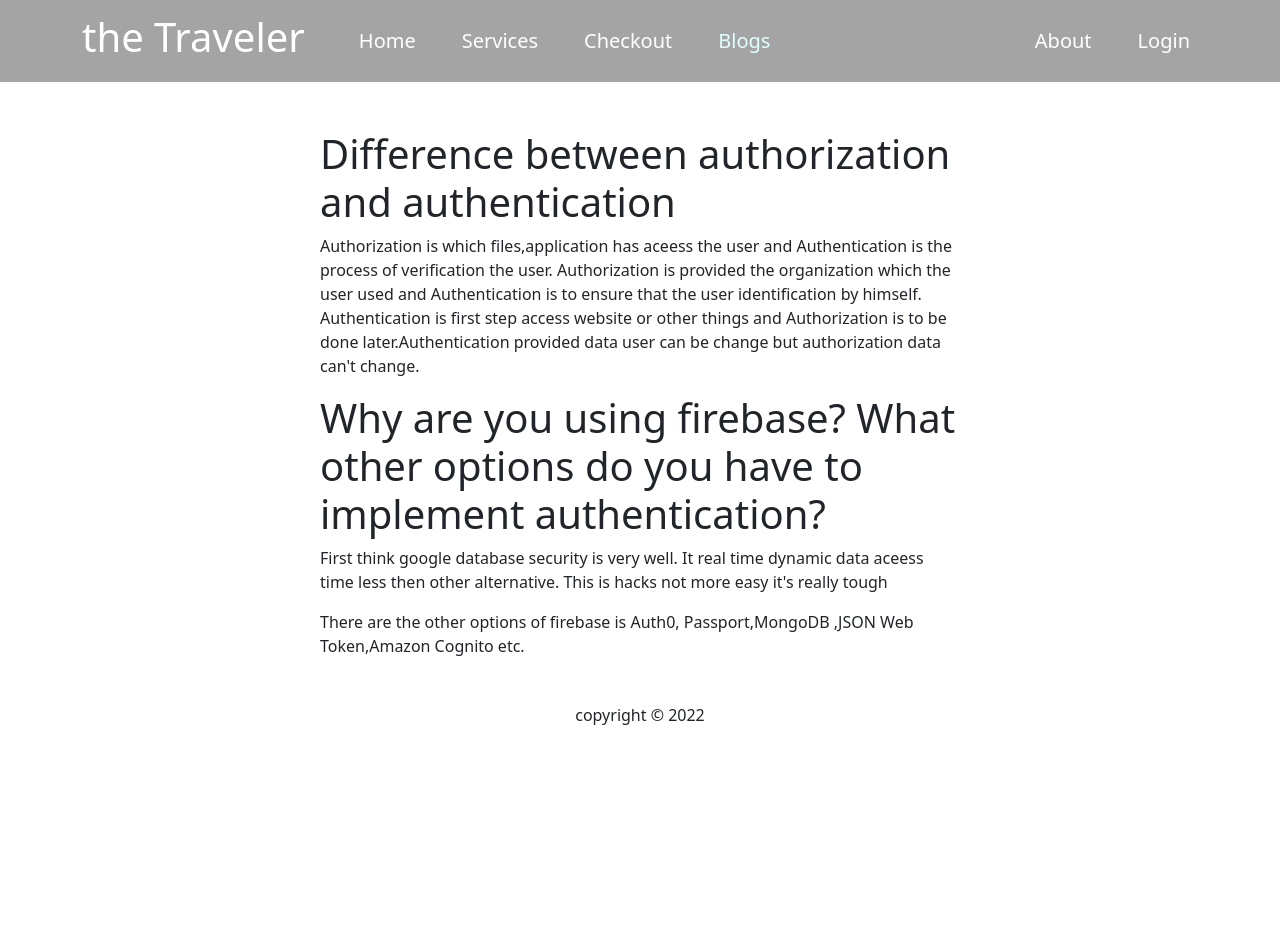
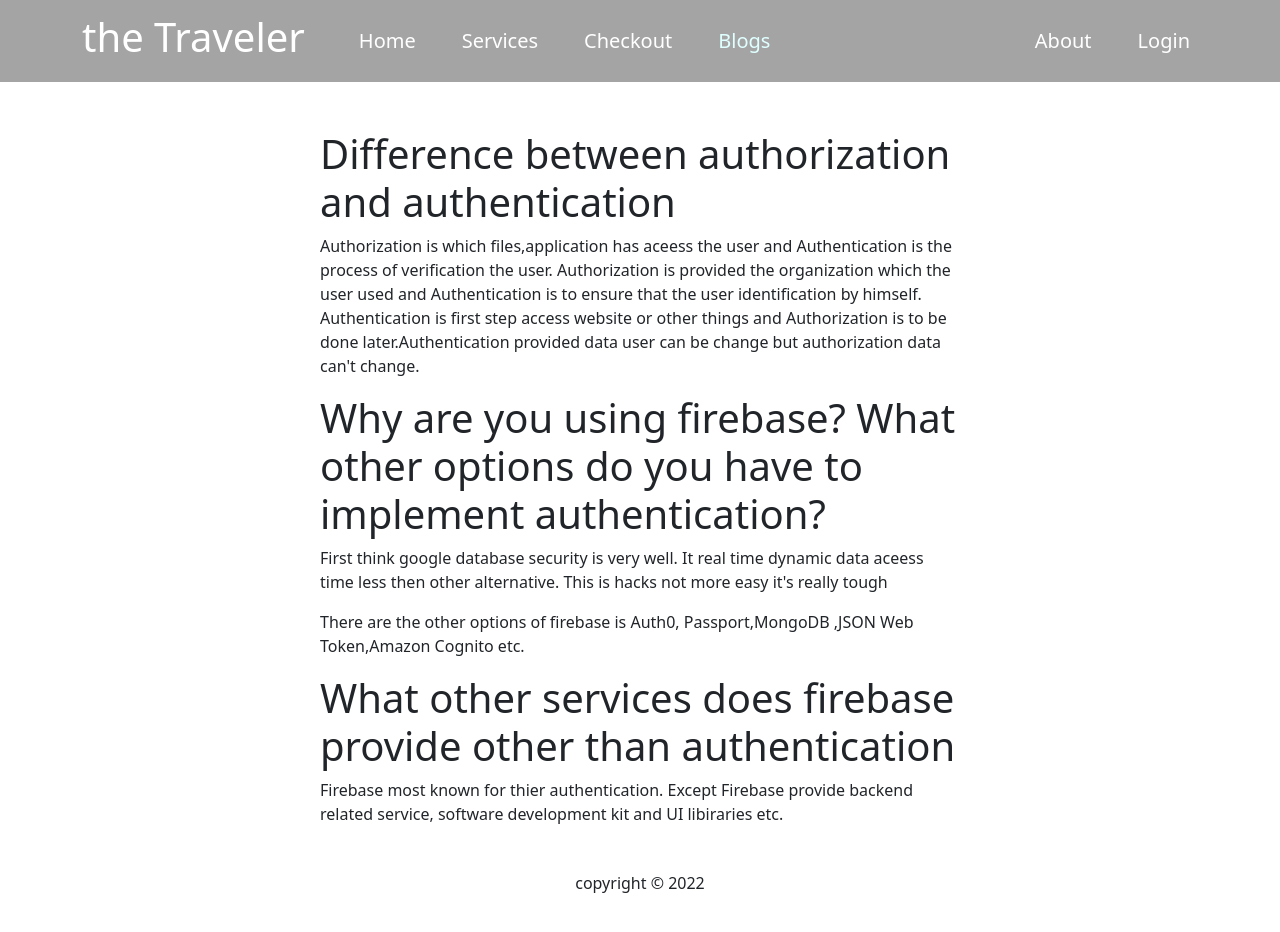
Before and after one commit to MdNadiruzzamanNibras/the-traveler, a React (Create React App) app: page /blogs in a window 1280 px wide. Shown: the top 932 px of the page. Before the commit the page ends 800 px from the top, so only its background shows below. Built offline with nearby package versions, Linux system fonts and the light colour scheme; no server answers.

Commit message:
third ques too short

```diff
--- a/src/Component/Blogs/Blogs.js
+++ b/src/Component/Blogs/Blogs.js
@@ -15,6 +15,10 @@
                 <p>First think google database security is very well. It real time dynamic data aceess time less then other alternative. This is hacks not more easy it's really tough</p>
                 <p>There are the other options of firebase is Auth0, Passport,MongoDB ,JSON Web Token,Amazon Cognito etc.</p>
             </div>
+            <div>
+                <h1> What other services does firebase provide other than authentication</h1>
+                <p>Firebase most known for thier authentication. Except Firebase provide backend related service, software development kit and UI libiraries etc.</p>
+            </div>
         </div>
     );
 };
```
